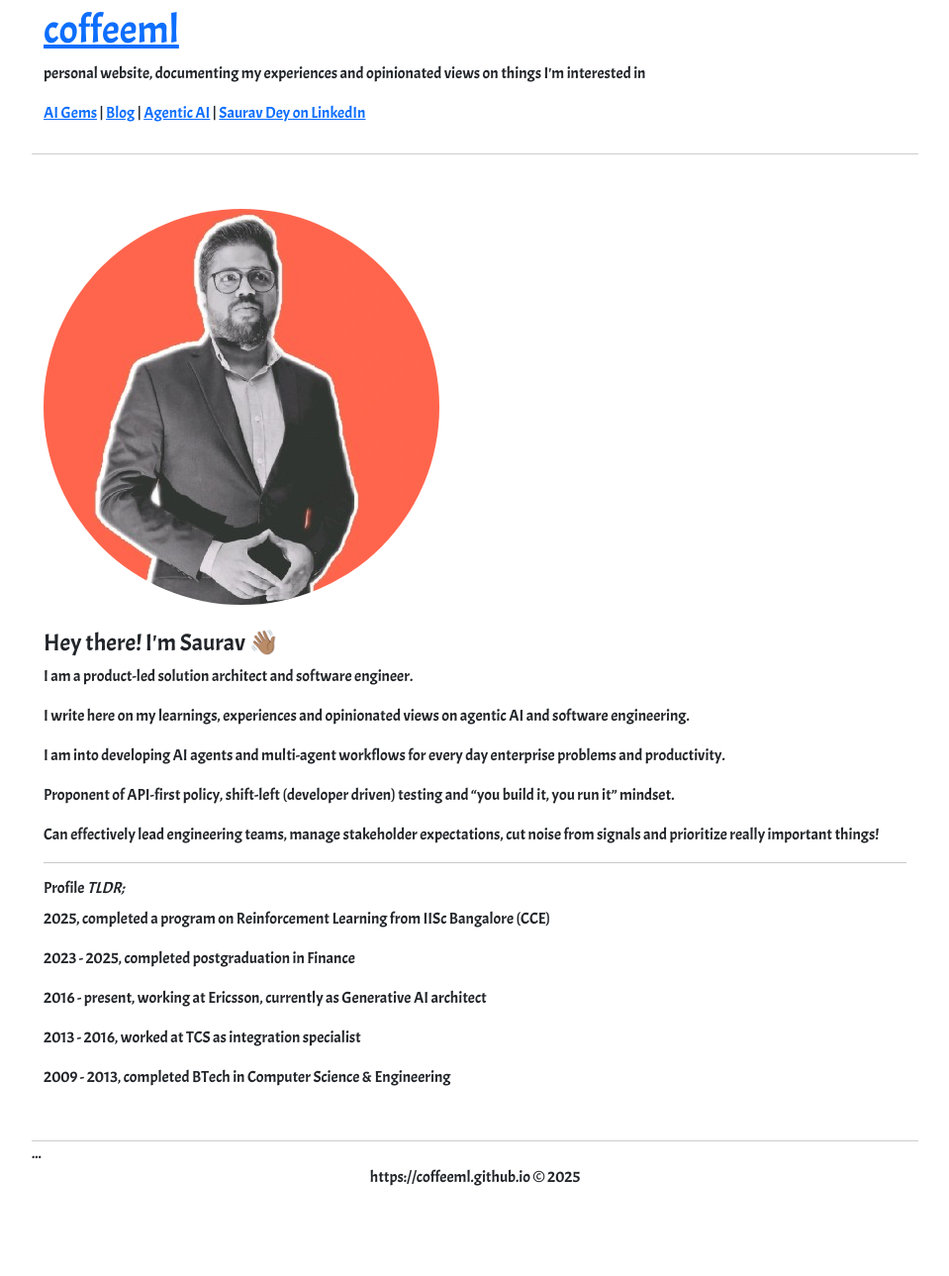
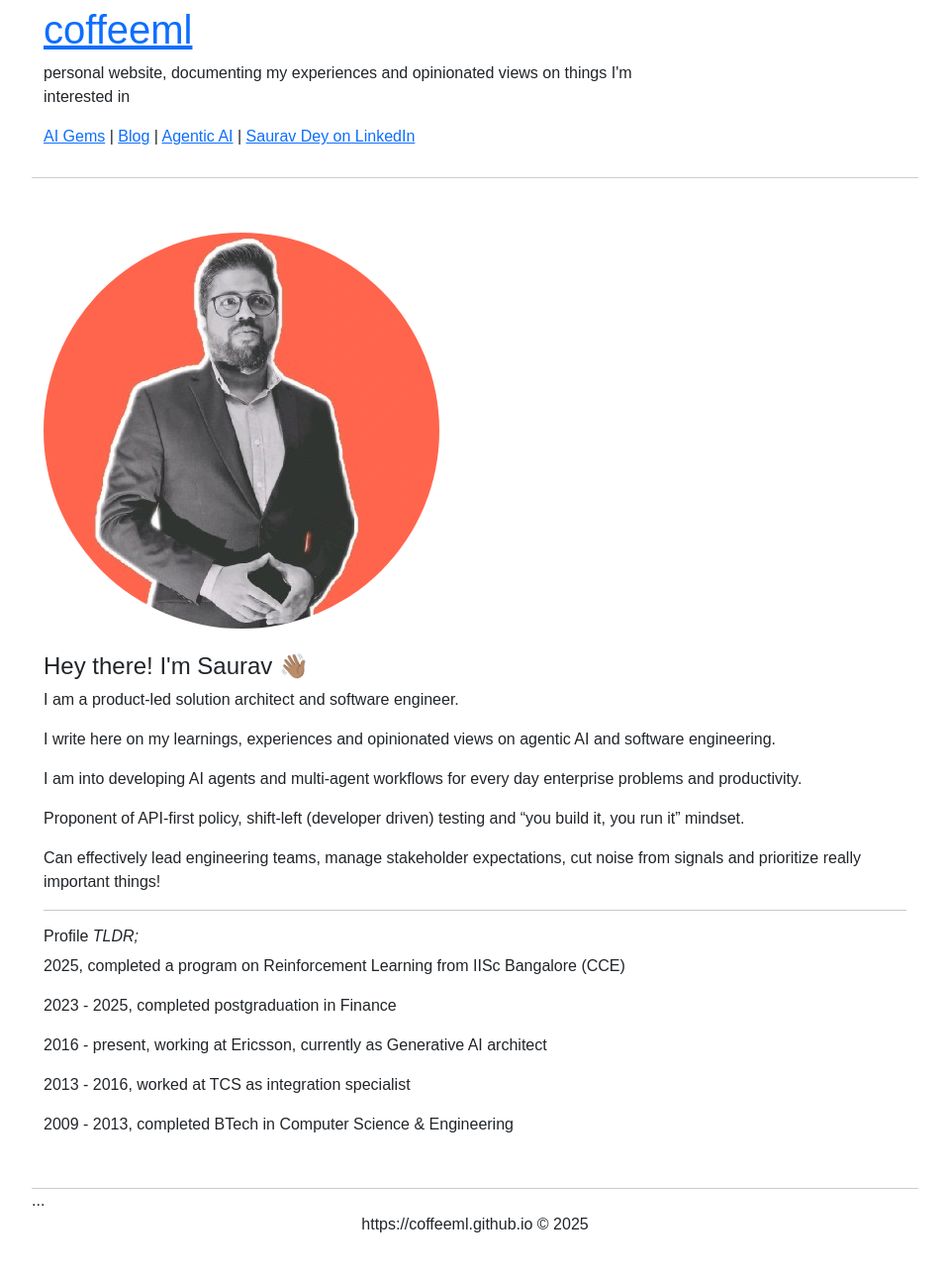
Before and after one commit to coffeeml/coffeeml.github.io, a Jekyll site: the page built from index.markdown, in a window 1280 px wide. Shown: the whole page at 99% size, without its empty margins (160-1119 px from the left). Built offline with Jekyll 4.4.1, drawn with Linux system fonts in a browser that asks for light colours; nearby versions of some CDN libraries; before the commit the page ends 1241 px from its top, so only the background shows below that.

Commit message:
Update head.html

```diff
--- a/_includes/head.html
+++ b/_includes/head.html
@@ -4,13 +4,10 @@
   <title>{{ site.title }}</title>
   <link href="https://cdn.jsdelivr.net/npm/bootstrap@5.3.7/dist/css/bootstrap.min.css" rel="stylesheet"
     integrity="sha384-LN+7fdVzj6u52u30Kp6M/trliBMCMKTyK833zpbD+pXdCLuTusPj697FH4R/5mcr" crossorigin="anonymous" />
-  <!-- <link rel="preconnect" href="https://fonts.googleapis.com">
-  <link rel="preconnect" href="https://fonts.gstatic.com" crossorigin>
-  <link href="https://fonts.googleapis.com/css2?family=Alan+Sans:wght@300..900&display=swap" rel="stylesheet"> -->
 
   <link rel="preconnect" href="https://fonts.googleapis.com">
   <link rel="preconnect" href="https://fonts.gstatic.com" crossorigin>
-  <link href="https://fonts.googleapis.com/css2?family=Acme&display=swap" rel="stylesheet">
+  <link href="https://fonts.googleapis.com/css2?family=Sen:wght@400..800&display=swap" rel="stylesheet">
 
   <link rel="stylesheet" href="https://cdnjs.cloudflare.com/ajax/libs/highlight.js/11.11.1/styles/default.min.css">
   <script src="https://cdnjs.cloudflare.com/ajax/libs/highlight.js/11.11.1/highlight.min.js"></script>
```
